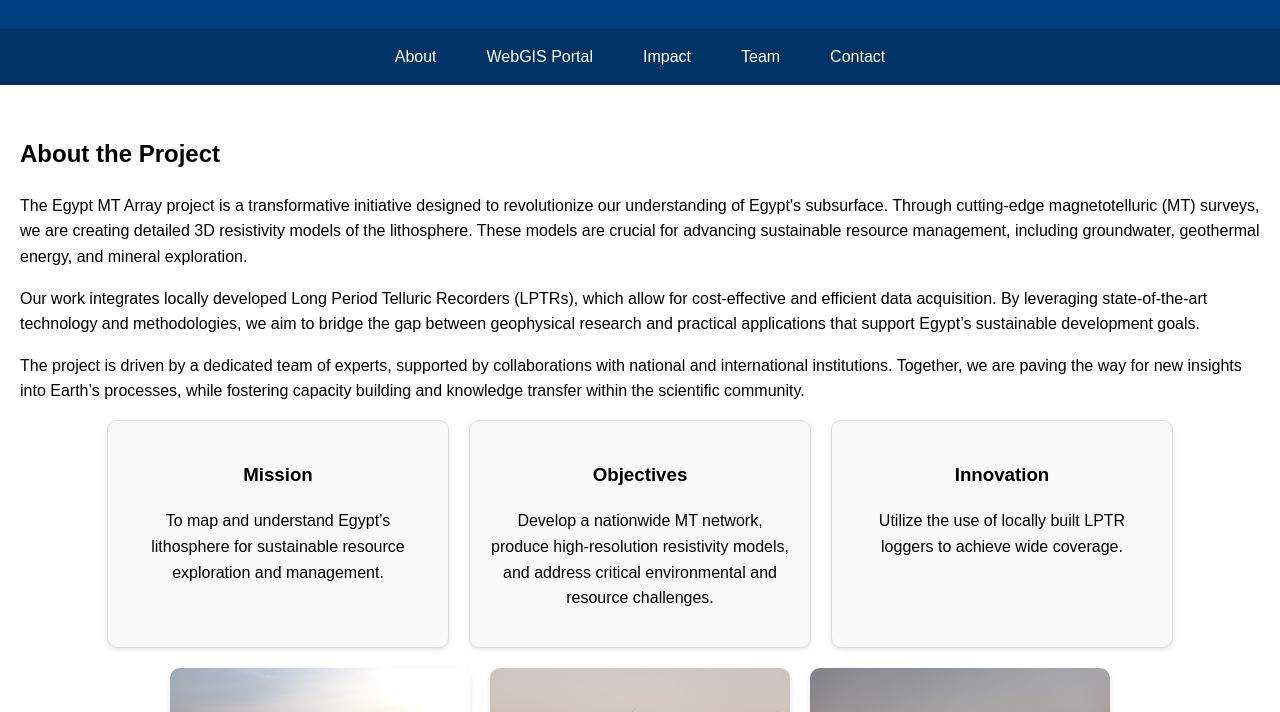
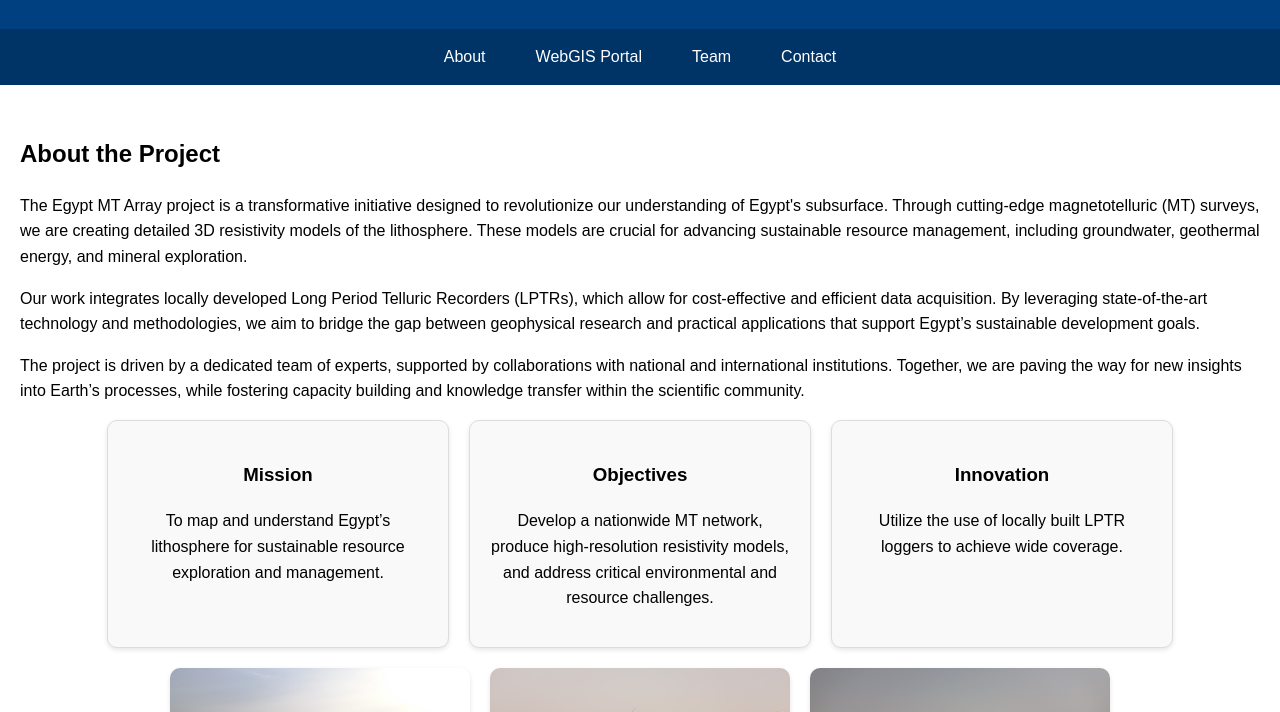
Before and after one commit to EgyptMT-homePage/EgyptMT-homePage.github.io, a plain HTML site: page index.html in a window 1280 px wide. Shown: the part 95-807 px from the top of the page. Drawn offline with Linux system fonts and the light colour scheme.

Commit message:
Update index.html

```diff
--- a/index.html
+++ b/index.html
@@ -135,7 +135,6 @@
     <nav>
         <a href="#about">About</a>
         <a href="#webgis">WebGIS Portal</a>
-        <a href="#impact">Impact</a>
         <a href="#team">Team</a>
         <a href="#contact">Contact</a>
     </nav>
```
